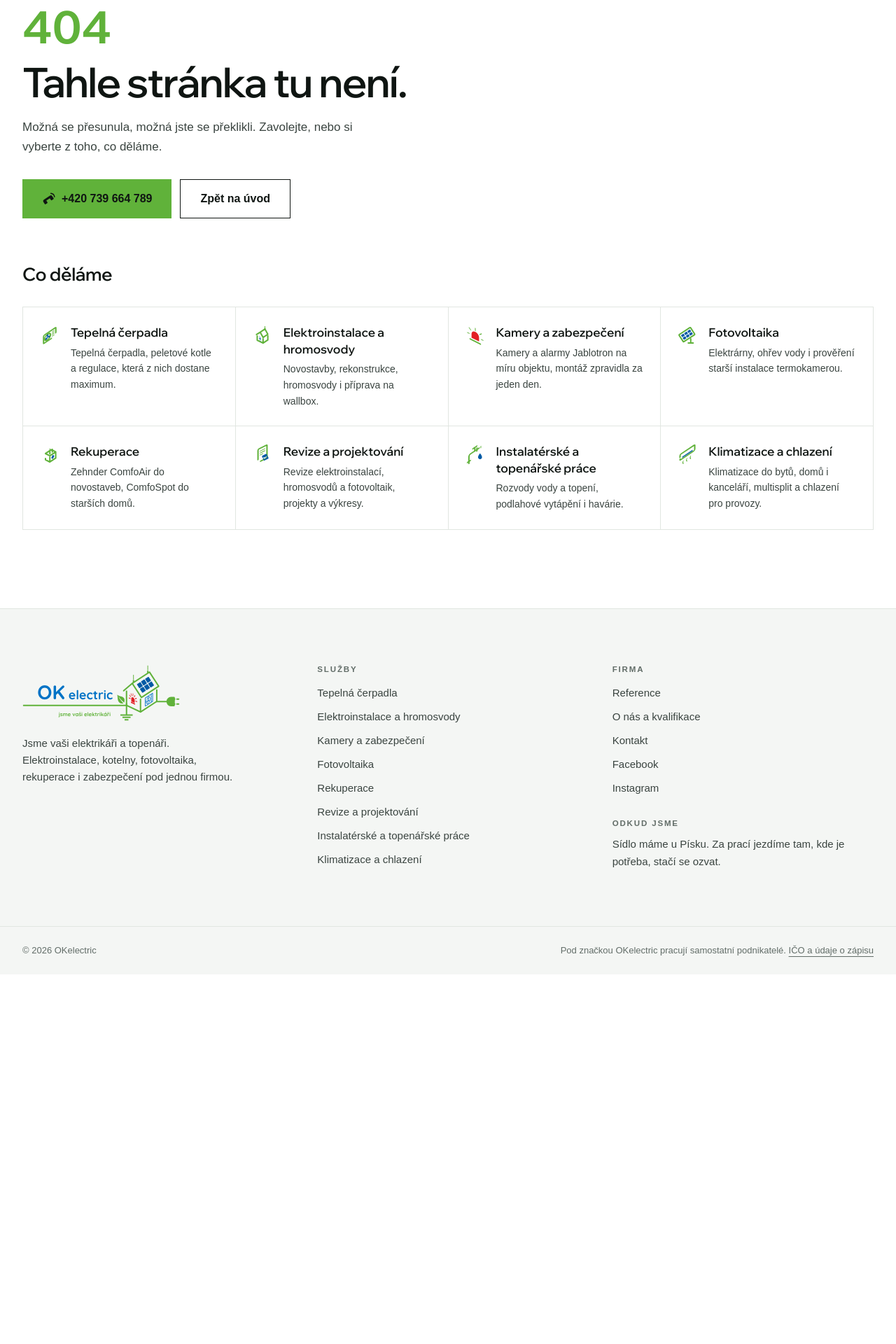
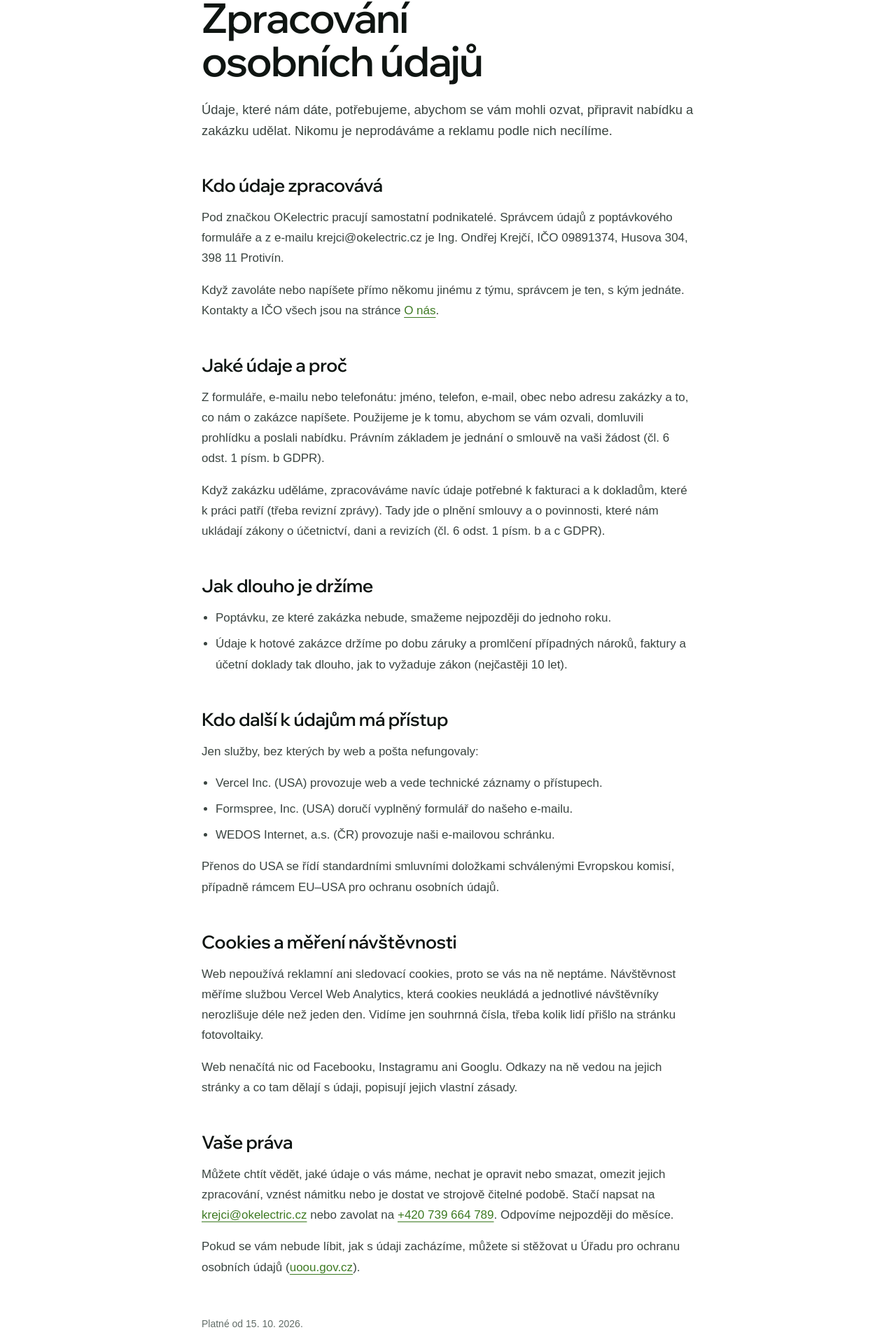
Before and after one commit to sznapiGoat/okelectric, a Next.js app: page /ochrana-osobnich-udaju in a window 1280 px wide. Before the commit this address had no page. Shown: the part 187-2107 px from the top of the page at 70% size. Before the commit the page ends 1579 px from the top, so only its background shows below. Built offline with nearby package versions, Linux system fonts and the light colour scheme; a web font is replaced by a local one.

Commit message:
Přesměrování ze starého webu, zpracování osobních údajů a měření návštěvnosti

```diff
--- a/next.config.mjs
+++ b/next.config.mjs
@@ -6,9 +6,34 @@ const nextConfig = {
     // zůstane WebP.
     formats: ["image/avif", "image/webp"],
   },
-  // Výkresová dokumentace se sloučila s revizemi do jednoho oboru.
+  // Adresy ze starého WordPressu (seznam z Wayback Machine, 15. 10. 2026), aby
+  // odkazy z Googlu a odjinud nekončily na 404. Lomítko na konci řeší Next sám.
   async redirects() {
-    return [{ source: "/vykresova-dokumentace", destination: "/elektrorevize", permanent: true }];
+    const moved = [
+      // Výkresová dokumentace se sloučila s revizemi do jednoho oboru.
+      ["/vykresova-dokumentace", "/elektrorevize"],
+      ["/revize", "/elektrorevize"],
+      ["/kotelny-a-tepelna-cerpadla", "/kotelny-tepelna-cerpadla"],
+      ["/instalaterske-a-topenarske-prace", "/instalaterske-topenarske-prace"],
+      ["/kontakt-elektroinstalace-protivin-pisek-blatna", "/kontakt"],
+      ["/alarmy-2", "/alarmy-zabezpeceni"],
+      ["/elektroinstalace/nabijeci-stanice-pro-elektromobily", "/elektroinstalace"],
+      ["/nova-elektricka-pripojka", "/elektroinstalace"],
+      ["/fotovoltaicke-elektrarny-dotace-ohrev-vody-analyza-termokamerou/:path*", "/fotovoltaika"],
+      ["/fotovoltaicke-elektrarny/:path*", "/fotovoltaika"],
+      ["/fotovoltaicke-systemy", "/fotovoltaika"],
+      ["/fotovoltaicky-ohrev-vody", "/fotovoltaika"],
+      ["/zasady-cookies-eu", "/ochrana-osobnich-udaju"],
+      // Štítky a stránkování galerie NextGEN.
+      ["/ngg_tag/:path*", "/reference"],
+      ["/elektroinstalace/nggallery/:path*", "/elektroinstalace"],
+      // Sitemapy Yoastu, které mohou být uložené v Search Console.
+      ["/sitemap.html", "/sitemap.xml"],
+      ["/sitemap_index.xml", "/sitemap.xml"],
+      ["/page-sitemap.xml", "/sitemap.xml"],
+      ["/wp-sitemap.xml", "/sitemap.xml"],
+    ];
+    return moved.map(([source, destination]) => ({ source, destination, statusCode: 301 }));
   },
 };
 
--- a/package.json
+++ b/package.json
@@ -13,6 +13,7 @@
     "@radix-ui/react-dialog": "^1.1.23",
     "@radix-ui/react-navigation-menu": "^1.2.22",
     "@radix-ui/react-slot": "^1.3.3",
+    "@vercel/analytics": "^2.0.1",
     "class-variance-authority": "^0.7.1",
     "clsx": "^2.1.1",
     "lucide-react": "^1.38.0",
--- a/src/app/layout.tsx
+++ b/src/app/layout.tsx
@@ -1,5 +1,6 @@
 import type { Metadata, Viewport } from "next";
 import { Wix_Madefor_Display, Wix_Madefor_Text } from "next/font/google";
+import { Analytics } from "@vercel/analytics/next";
 import "./globals.css";
 import { Header } from "@/components/Header";
 import { Footer } from "@/components/Footer";
@@ -55,6 +56,9 @@ export default function RootLayout({ children }: { children: React.ReactNode })
         <Header />
         <main id="obsah">{children}</main>
         <Footer />
+        {/* Vercel Web Analytics neukládá cookies, takže web nepotřebuje cookie lištu.
+            Data začnou chodit až po zapnutí Analytics v nastavení projektu na Vercelu. */}
+        <Analytics />
       </body>
     </html>
   );
--- /dev/null
+++ b/src/app/ochrana-osobnich-udaju/page.tsx
@@ -0,0 +1,150 @@
+import Link from "next/link";
+import { NAP, TEAM } from "@/content/site";
+import { breadcrumbSchema, pageMetadata } from "@/lib/seo";
+import { Breadcrumbs } from "@/components/Breadcrumbs";
+import { JsonLd } from "@/components/JsonLd";
+
+export const metadata = pageMetadata({
+  title: "Zpracování osobních údajů | OKelectric",
+  description:
+    "Jaké osobní údaje OKelectric zpracovává, když nám zavoláte, napíšete nebo pošlete poptávku, jak dlouho je držíme a jaká máte práva.",
+  path: "/ochrana-osobnich-udaju",
+  image: "/og/kontakt.jpg",
+});
+
+const crumbs = [
+  { name: "Úvod", path: "/" },
+  { name: "Zpracování osobních údajů", path: "/ochrana-osobnich-udaju" },
+];
+
+/** Datum poslední úpravy textu. Při změně posunout i v sitemap.ts. */
+const UPDATED = "15. 10. 2026";
+
+/*
+ * Poptávky z formuláře chodí na NAP.email, proto je správcem jeho majitel.
+ * Pokud se to změní (jiná adresa, jiný člověk), upravit správce níž.
+ */
+const controller = TEAM.find((m) => m.email === NAP.email) ?? TEAM[0];
+
+function Section({ title, children }: { title: string; children: React.ReactNode }) {
+  return (
+    <section className="mt-12">
+      <h2 className="font-display text-display-sm text-balance">{title}</h2>
+      <div className="prose-body mt-4">{children}</div>
+    </section>
+  );
+}
+
+const LIST = "mt-4 list-disc space-y-2 pl-5 text-[1.0625rem] leading-[1.72] text-ink-soft";
+const LINK = "text-brand-deep underline underline-offset-4 hover:text-ink";
+
+export default function PrivacyPage() {
+  return (
+    <>
+      <JsonLd data={breadcrumbSchema(crumbs)} />
+
+      <article className="shell max-w-3xl pb-20 pt-8 sm:pb-28 sm:pt-10">
+        <Breadcrumbs crumbs={crumbs} />
+
+        <h1 className="mt-10 font-display text-display-lg text-balance">
+          Zpracování osobních údajů
+        </h1>
+        <p className="mt-6 text-[1.15rem] leading-[1.6] text-ink-soft text-pretty">
+          Údaje, které nám dáte, potřebujeme, abychom se vám mohli ozvat, připravit nabídku a
+          zakázku udělat. Nikomu je neprodáváme a reklamu podle nich necílíme.
+        </p>
+
+        <Section title="Kdo údaje zpracovává">
+          <p>
+            Pod značkou OKelectric pracují samostatní podnikatelé. Správcem údajů z poptávkového
+            formuláře a z e-mailu {NAP.email} je {controller.name}, IČO {controller.ico},{" "}
+            {controller.address}.
+          </p>
+          <p>
+            Když zavoláte nebo napíšete přímo někomu jinému z týmu, správcem je ten, s kým jednáte.
+            Kontakty a IČO všech jsou na stránce{" "}
+            <Link href="/o-nas#tym" className={LINK}>
+              O nás
+            </Link>
+            .
+          </p>
+        </Section>
+
+        <Section title="Jaké údaje a proč">
+          <p>
+            Z formuláře, e-mailu nebo telefonátu: jméno, telefon, e-mail, obec nebo adresu zakázky a
+            to, co nám o zakázce napíšete. Použijeme je k tomu, abychom se vám ozvali, domluvili
+            prohlídku a poslali nabídku. Právním základem je jednání o smlouvě na vaši žádost
+            (čl. 6 odst. 1 písm. b GDPR).
+          </p>
+          <p>
+            Když zakázku uděláme, zpracováváme navíc údaje potřebné k fakturaci a k dokladům, které
+            k práci patří (třeba revizní zprávy). Tady jde o plnění smlouvy a o povinnosti, které
+            nám ukládají zákony o účetnictví, dani a revizích (čl. 6 odst. 1 písm. b a c GDPR).
+          </p>
+        </Section>
+
+        <Section title="Jak dlouho je držíme">
+          <ul className={LIST}>
+            <li>Poptávku, ze které zakázka nebude, smažeme nejpozději do jednoho roku.</li>
+            <li>
+              Údaje k hotové zakázce držíme po dobu záruky a promlčení případných nároků, faktury
+              a účetní doklady tak dlouho, jak to vyžaduje zákon (nejčastěji 10 let).
+            </li>
+          </ul>
+        </Section>
+
+        <Section title="Kdo další k údajům má přístup">
+          <p>Jen služby, bez kterých by web a pošta nefungovaly:</p>
+          <ul className={LIST}>
+            <li>Vercel Inc. (USA) provozuje web a vede technické záznamy o přístupech.</li>
+            <li>Formspree, Inc. (USA) doručí vyplněný formulář do našeho e-mailu.</li>
+            <li>WEDOS Internet, a.s. (ČR) provozuje naši e-mailovou schránku.</li>
+          </ul>
+          <p className="mt-4">
+            Přenos do USA se řídí standardními smluvními doložkami schválenými Evropskou komisí,
+            případně rámcem EU–USA pro ochranu osobních údajů.
+          </p>
+        </Section>
+
+        <Section title="Cookies a měření návštěvnosti">
+          <p>
+            Web nepoužívá reklamní ani sledovací cookies, proto se vás na ně neptáme. Návštěvnost
+            měříme službou Vercel Web Analytics, která cookies neukládá a jednotlivé návštěvníky
+            nerozlišuje déle než jeden den. Vidíme jen souhrnná čísla, třeba kolik lidí přišlo na
+            stránku fotovoltaiky.
+          </p>
+          <p>
+            Web nenačítá nic od Facebooku, Instagramu ani Googlu. Odkazy na ně vedou na jejich
+            stránky a co tam dělají s údaji, popisují jejich vlastní zásady.
+          </p>
+        </Section>
+
+        <Section title="Vaše práva">
+          <p>
+            Můžete chtít vědět, jaké údaje o vás máme, nechat je opravit nebo smazat, omezit jejich
+            zpracování, vznést námitku nebo je dostat ve strojově čitelné podobě. Stačí napsat na{" "}
+            <a href={`mailto:${controller.email}`} className={LINK}>
+              {controller.email}
+            </a>{" "}
+            nebo zavolat na{" "}
+            <a href={`tel:${controller.phone}`} className={LINK}>
+              {controller.phoneDisplay}
+            </a>
+            . Odpovíme nejpozději do měsíce.
+          </p>
+          <p>
+            Pokud se vám nebude líbit, jak s údaji zacházíme, můžete si stěžovat u Úřadu pro
+            ochranu osobních údajů (
+            <a href="https://uoou.gov.cz" target="_blank" rel="noopener noreferrer" className={LINK}>
+              uoou.gov.cz
+            </a>
+            ).
+          </p>
+        </Section>
+
+        <p className="mt-14 text-[0.875rem] text-ink-faint">Platné od {UPDATED}.</p>
+      </article>
+    </>
+  );
+}
--- a/src/app/robots.ts
+++ b/src/app/robots.ts
@@ -1,10 +1,11 @@
 import type { MetadataRoute } from "next";
 import { SITE_URL } from "@/content/site";
 
+// Direktivu Host Google nezná, a kdyby se lišila od domény, na které web
+// opravdu běží, jen by mátla. Kanonickou doménu určuje SITE_URL v sitemapě.
 export default function robots(): MetadataRoute.Robots {
   return {
     rules: [{ userAgent: "*", allow: "/" }],
     sitemap: `${SITE_URL}/sitemap.xml`,
-    host: SITE_URL,
   };
 }
--- a/src/app/sitemap.ts
+++ b/src/app/sitemap.ts
@@ -13,6 +13,7 @@ const STATIC_UPDATED: Record<string, string> = {
   "/": "2026-09-13",
   "/o-nas": "2026-09-13",
   "/kontakt": "2026-09-13",
+  "/ochrana-osobnich-udaju": "2026-10-15",
 };
 
 /** Reference se mění s poslední doloženou realizací. */
@@ -42,6 +43,12 @@ export default function sitemap(): MetadataRoute.Sitemap {
       changeFrequency: "yearly",
       priority: 0.7,
     },
+    {
+      url: `${SITE_URL}/ochrana-osobnich-udaju`,
+      lastModified: new Date(STATIC_UPDATED["/ochrana-osobnich-udaju"]),
+      changeFrequency: "yearly",
+      priority: 0.2,
+    },
   ];
 
   for (const service of SERVICES) {
--- a/src/components/Footer.tsx
+++ b/src/components/Footer.tsx
@@ -88,6 +88,11 @@ export function Footer() {
               IČO a údaje o zápisu
             </Link>
           </p>
+          <p>
+            <Link href="/ochrana-osobnich-udaju" className="underline underline-offset-4 hover:text-ink">
+              Zpracování osobních údajů
+            </Link>
+          </p>
         </div>
       </div>
     </footer>
--- a/src/components/PoptavkaForm.tsx
+++ b/src/components/PoptavkaForm.tsx
@@ -1,5 +1,6 @@
 "use client";
 
+import Link from "next/link";
 import { useId, useState } from "react";
 import { Loader2, Send } from "lucide-react";
 import { SERVICES } from "@/content/services";
@@ -41,7 +42,6 @@ export function PoptavkaForm({ endpoint }: { endpoint: string }) {
     if (telefon && telefon.replace(/\D/g, "").length < 9) next.telefon = "Telefon vypadá neúplně.";
     if (email && !/^[^@\s]+@[^@\s]+\.[^@\s]+$/.test(email)) next.email = "Zkontrolujte e-mail.";
     if (zprava.length < 10) next.zprava = "Napište prosím pár slov o zakázce.";
-    if (!data.get("souhlas")) next.souhlas = "Bez souhlasu vás nemůžeme kontaktovat.";
 
     setErrors(next);
     if (Object.keys(next).length > 0) {
@@ -193,21 +193,17 @@ export function PoptavkaForm({ endpoint }: { endpoint: string }) {
         {errorFor("zprava")}
       </div>
 
-      <div className="sm:col-span-2">
-        <label className="flex items-start gap-3 text-[0.875rem] leading-relaxed text-ink-soft">
-          <input
-            type="checkbox"
-            name="souhlas"
-            value="ano"
-            className="mt-1 h-4 w-4 shrink-0 accent-[#60B23A]"
-            {...(errors.souhlas ? { "data-invalid": "true" } : {})}
-          />
-          <span>
-            Souhlasím, aby OKelectric zpracoval uvedené údaje za účelem vyřízení této poptávky.
-          </span>
-        </label>
-        {errorFor("souhlas")}
-      </div>
+      {/* Údaje jsou potřeba k jednání o zakázce (čl. 6 odst. 1 písm. b GDPR),
+          souhlas k tomu není potřeba. Stačí informovat. */}
+      <p className="text-[0.875rem] leading-relaxed text-ink-soft sm:col-span-2">
+        Údaje použijeme jen k vyřízení poptávky.{" "}
+        <Link
+          href="/ochrana-osobnich-udaju"
+          className="text-brand-deep underline underline-offset-4 hover:text-ink"
+        >
+          Jak s nimi zacházíme
+        </Link>
+      </p>
 
       <div className="sm:col-span-2">
         <button
```
Also changed, not shown: 1 other file (tests, documents, lock files or other folders).
